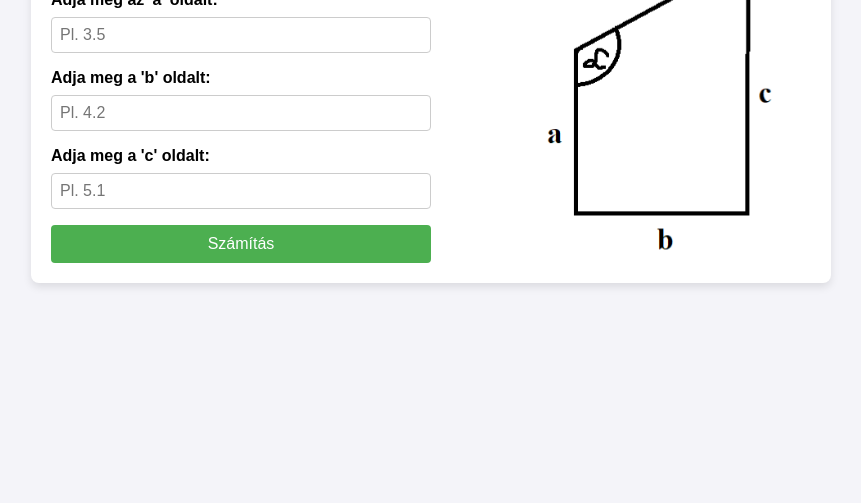
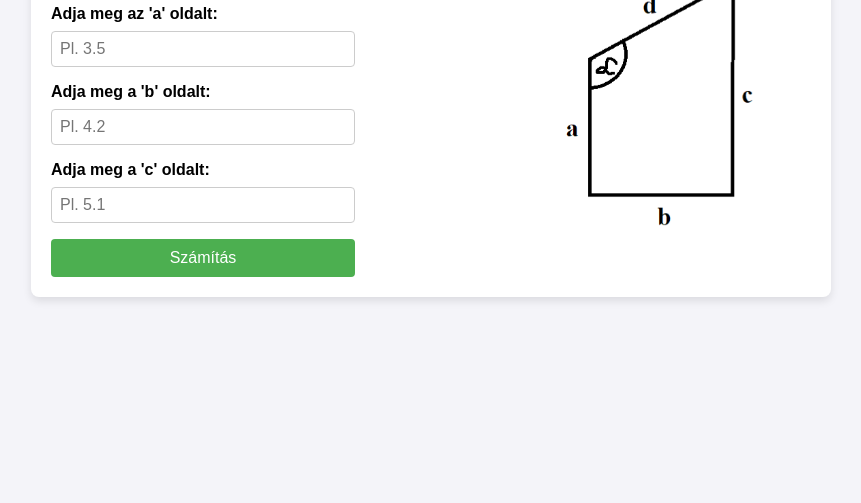
Before and after one commit to ValentTheBandit/trapezoid-calculator, a plain HTML site: page index.htm in a window 1280 px wide. Shown: the part 297-800 px from the top of the page, without its empty margins (209-1070 px from the left). Drawn offline with Linux system fonts and the light colour scheme.

Commit message:
style.css

```diff
--- a/style.css
+++ b/style.css
@@ -25,7 +25,7 @@ body {
 }
 
 .form-container {
-    width: 50%;
+    width: 40%;
 }
 
 h1 {
@@ -73,7 +73,7 @@ button:hover {
 }
 
 img {
-    height: 300px;
+    height: 250px;
 }
 
 .image-container {
```
